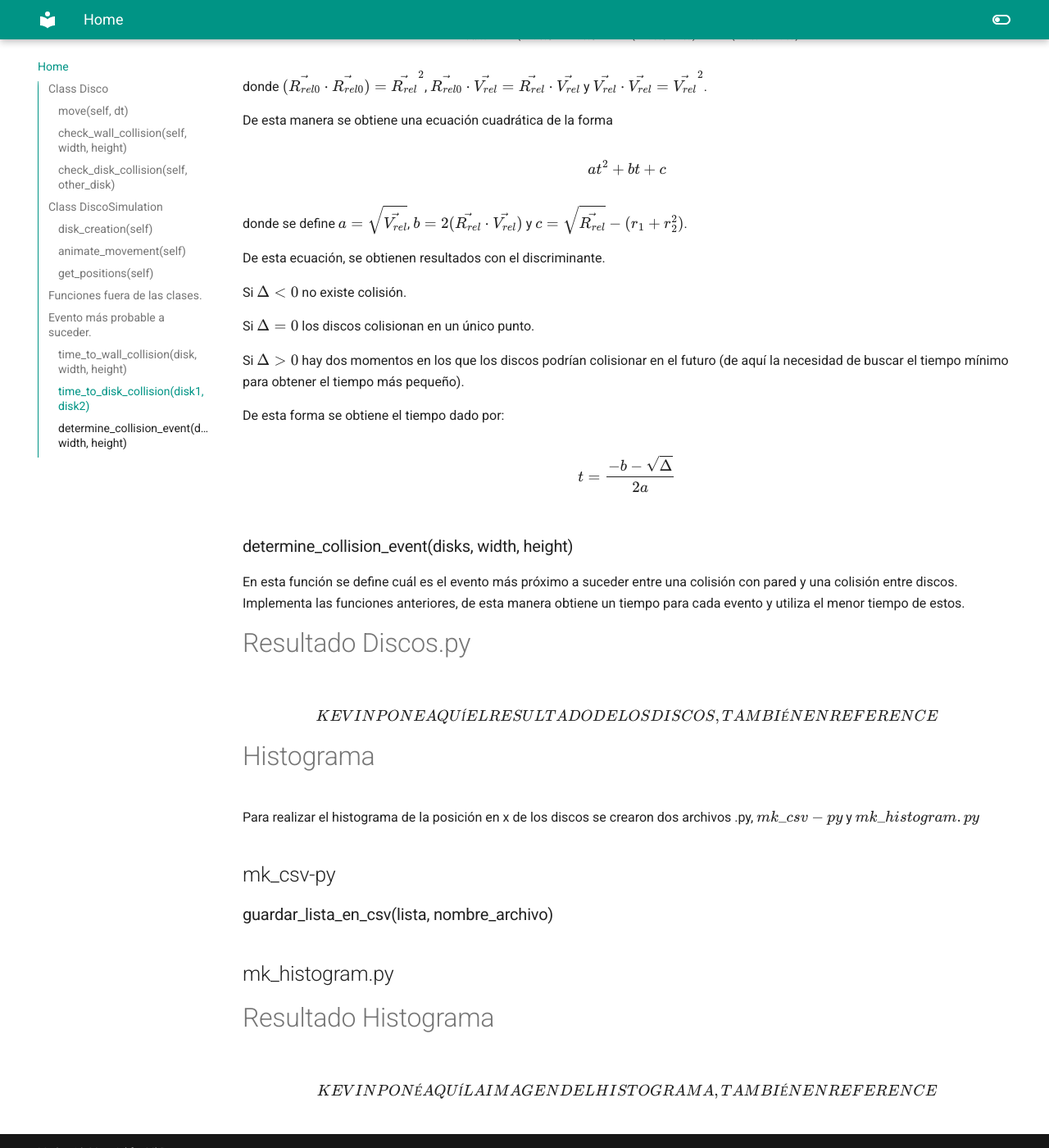
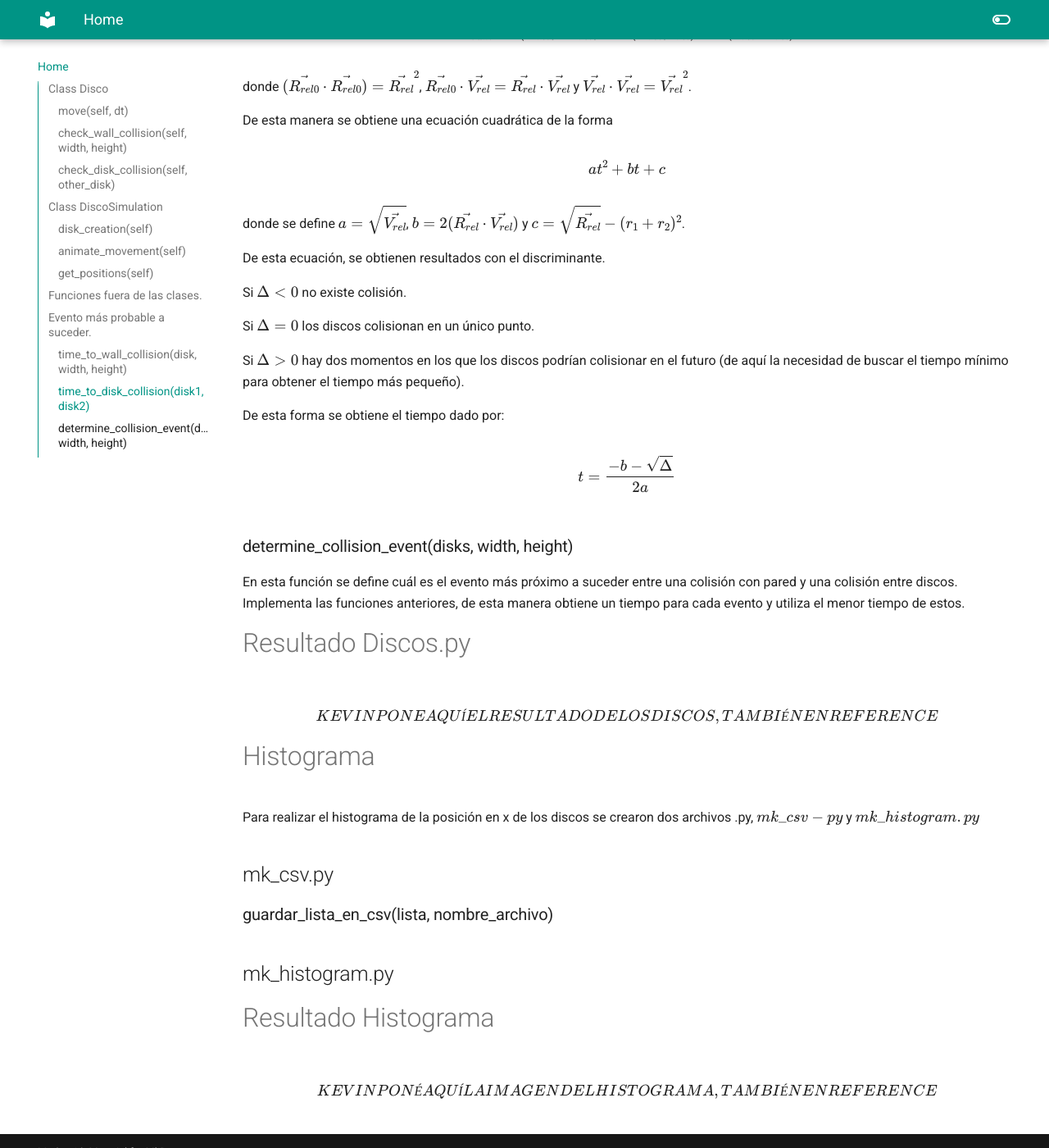
Before and after one commit to Kporras21/Proyecto-, an MkDocs documentation site: the page built from docs/index.md, in a window 1280 px wide and 1400 px high, scrolled down 4781 px. Shown: the whole window at 82% size. Built offline with MkDocs 1.6.1 and Material for MkDocs 9.7.7, drawn with Linux system fonts in a browser that asks for light colours.

```diff
--- a/docs/index.md
+++ b/docs/index.md
@@ -196,7 +196,7 @@ $$
 at^2 + bt + c
 $$
 
-donde se define $a = \sqrt{\vec{V_{rel}}}$, $b = 2(\vec{R_{rel}} \cdot \vec{V_{rel}})$ y $c = \sqrt{\vec{R_{rel}}} - (r_{1} + r_{2}^2)$.
+donde se define $a = \sqrt{\vec{V_{rel}}}$, $b = 2(\vec{R_{rel}} \cdot \vec{V_{rel}})$ y $c = \sqrt{\vec{R_{rel}}} - (r_{1} + r_{2})^2$.
 
 De esta ecuación, se obtienen resultados con el discriminante.
 
@@ -227,7 +227,7 @@ $$
 # Histograma
 Para realizar el histograma de la posición en x de los discos se crearon dos archivos .py, $mk\_csv-py$ y $mk\_histogram.py$
 
-## mk\_csv-py
+## mk\_csv.py
 
 ### guardar\_lista\_en\_csv(lista, nombre\_archivo)
 
```
